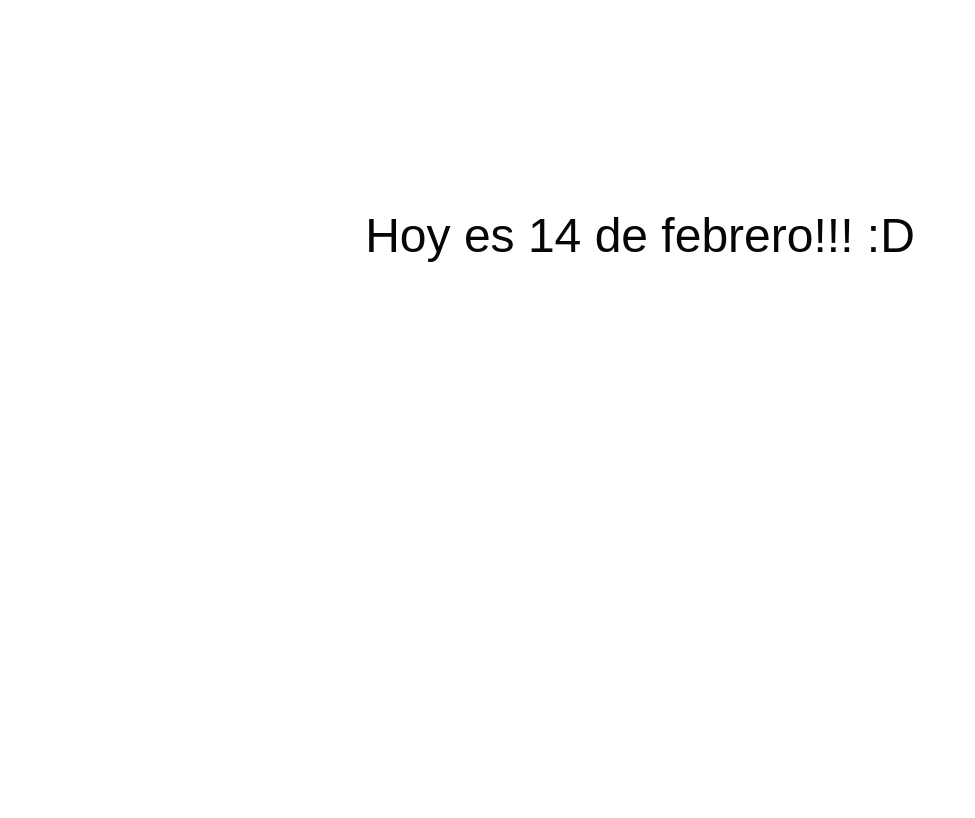
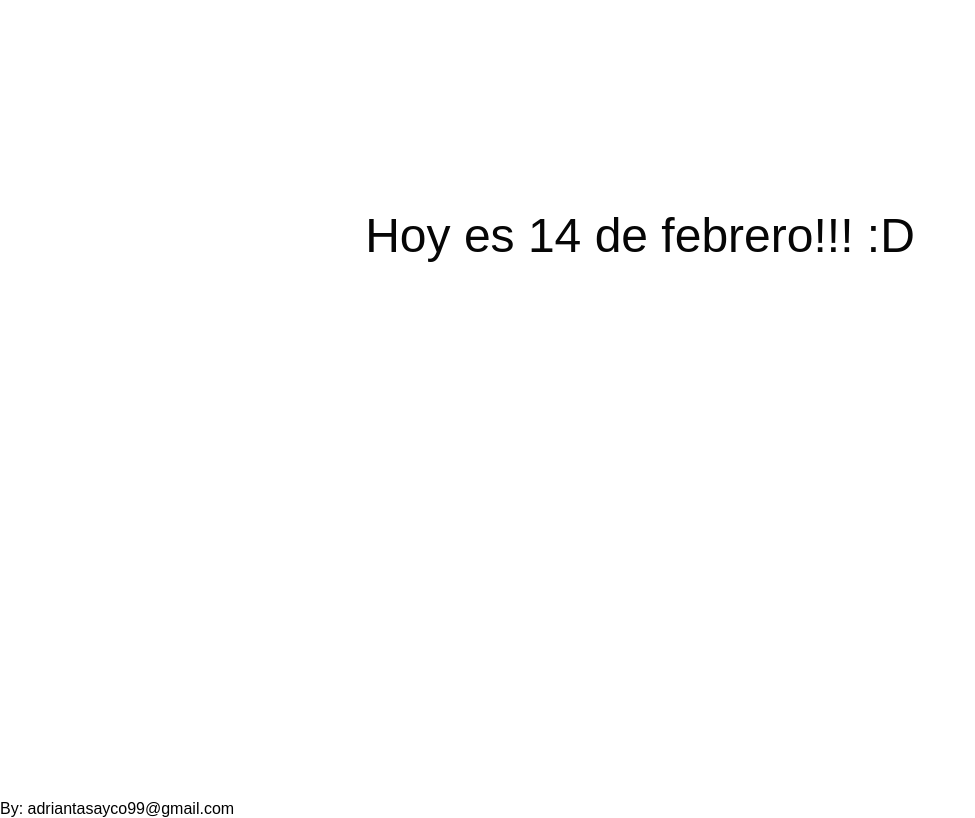
Before and after one commit to kernel-zip/adrianpe, a website: page index.html in a window 1280 px wide. Shown: the whole page, without its empty margins (0-975 px from the left). Drawn offline with nearby package versions, Linux system fonts and the light colour scheme.

Commit message:
index.html

```diff
--- a/index.html
+++ b/index.html
@@ -128,6 +128,7 @@
       <p class="last-smile">:)</p>
     </div>
   </div>
+  <div class="watermark">By: adriantasayco99@gmail.com</div>
 </body>
 
 <script src="https://unpkg.com/babel-standalone@6/babel.min.js"></script>
```
